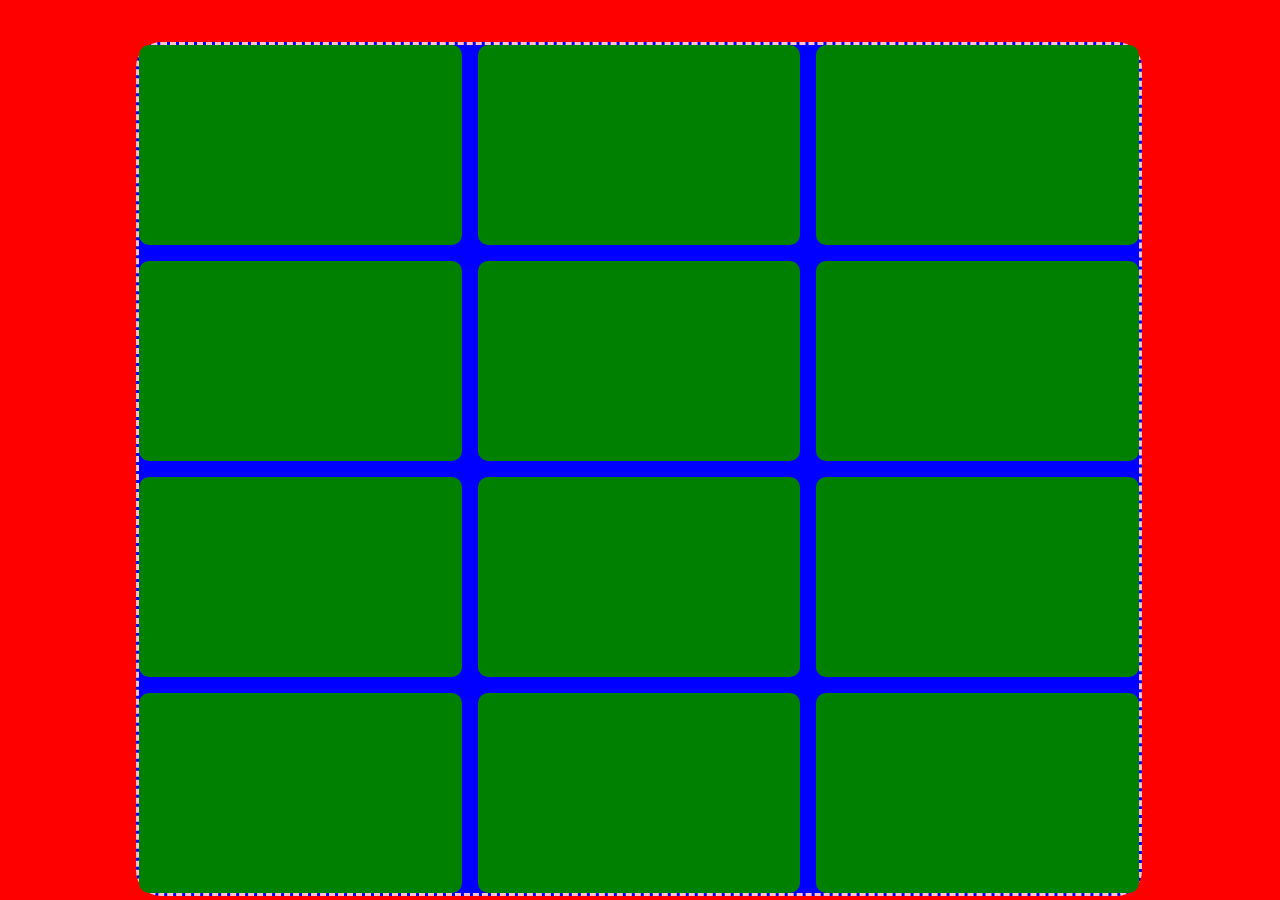
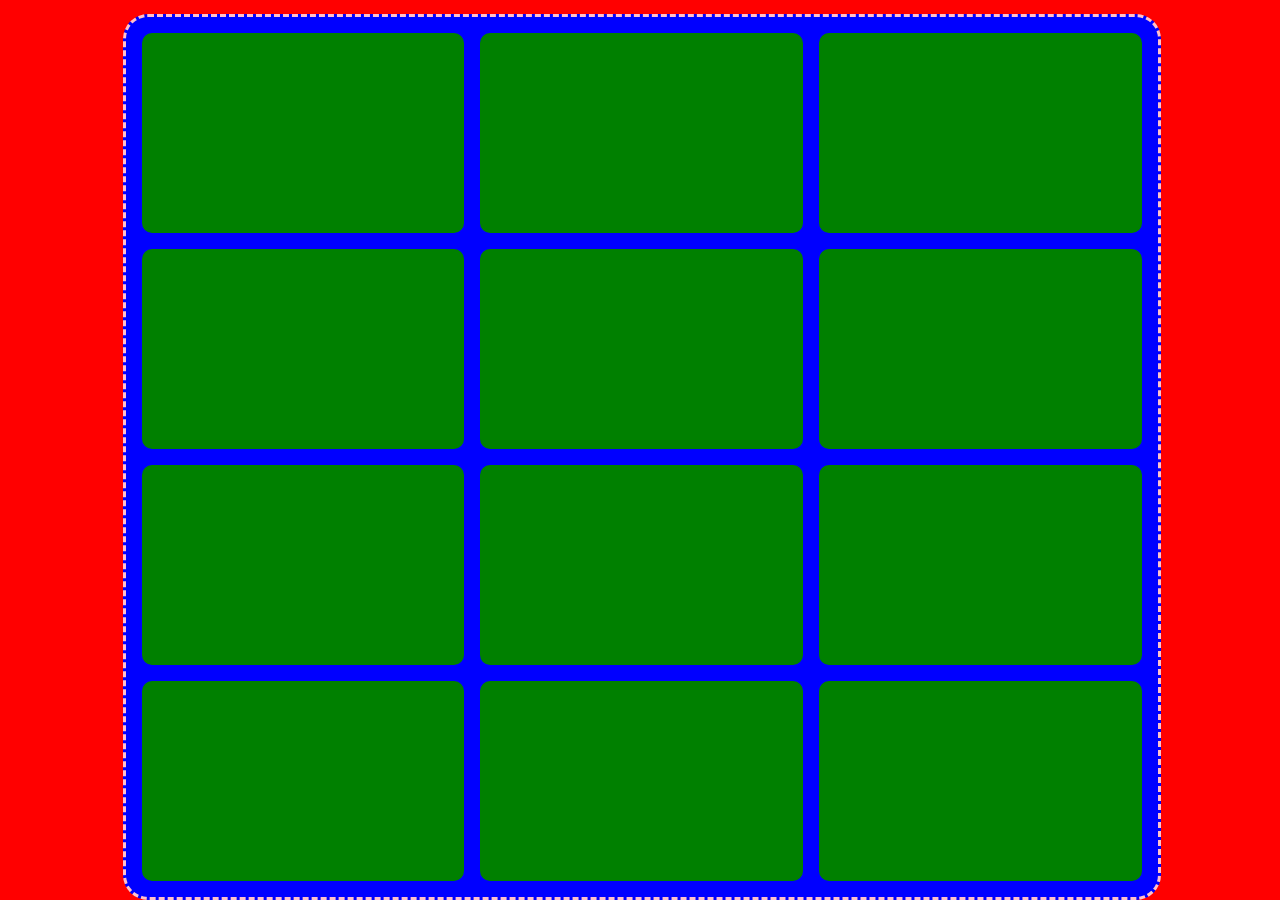
Before and after one commit to AnzorAslanukov/website_stuff, a plain HTML site: page index.html in a window 1280 px wide. Shown: the part 94-994 px from the top of the page. Drawn offline with Linux system fonts and the light colour scheme.

Commit message:
I guess this would be the first 'stable' version of the website since everything is good for now.

```diff
--- a/index.html
+++ b/index.html
@@ -8,18 +8,18 @@
             <h2>Wow! This is a something!!!</h2>
         </div>
         <div class="grid">
-            <div></div>
-            <div></div>
-            <div></div>
-            <div></div>
-            <div></div>
-            <div></div>
-            <div></div>
-            <div></div>
-            <div></div>
-            <div></div>
-            <div></div>
-            <div></div>
+            <div id="box_"></div>
+            <div id="box_"></div>
+            <div id="box_"></div>
+            <div id="box_"></div>
+            <div id="box_"></div>
+            <div id="box_"></div>
+            <div id="box_"></div>
+            <div id="box_"></div>
+            <div id="box_"></div>
+            <div id="box_"></div>
+            <div id="box_"></div>
+            <div id="box_"></div>
         </div>
     </body>
 </html>
--- a/main.css
+++ b/main.css
@@ -1,16 +1,14 @@
 body {
     position: absolute;
-    width: 100%;
-    height: 100%;
+    width: 99%;
+    height: 110%;
     background: red;
-    /* text-align: center;  */
 }
 .title {
     background: linear-gradient(-45deg, grey, black, silver);
     width: 1000px;
     height: 80px;
     border-radius: 1em;
-    display: inline-block;
     color: goldenrod;
     font-family: Arial, Helvetica, sans-serif;
     font-size: 20px;
@@ -24,17 +22,19 @@ body {
 }
 .grid {
     display: grid;
+    position: absolute;
+    left: 50%;
+    transform: translate(-50%, 0);
     background: blue;
-    margin-top: 10%;
+    margin-top: 100px;
     grid-template-columns: 1fr 1fr 1fr;
     border-style: dashed;
     border-color: pink;
     border-radius: 25px;
     grid-auto-rows: minmax(200px, auto);
     grid-gap: 1em;
-    /*padding: 1em;*/
+    padding: 1em;
     width: 1000px;
-    margin-left: 10%;
 }
 .grid > div {
     background: green;
```
